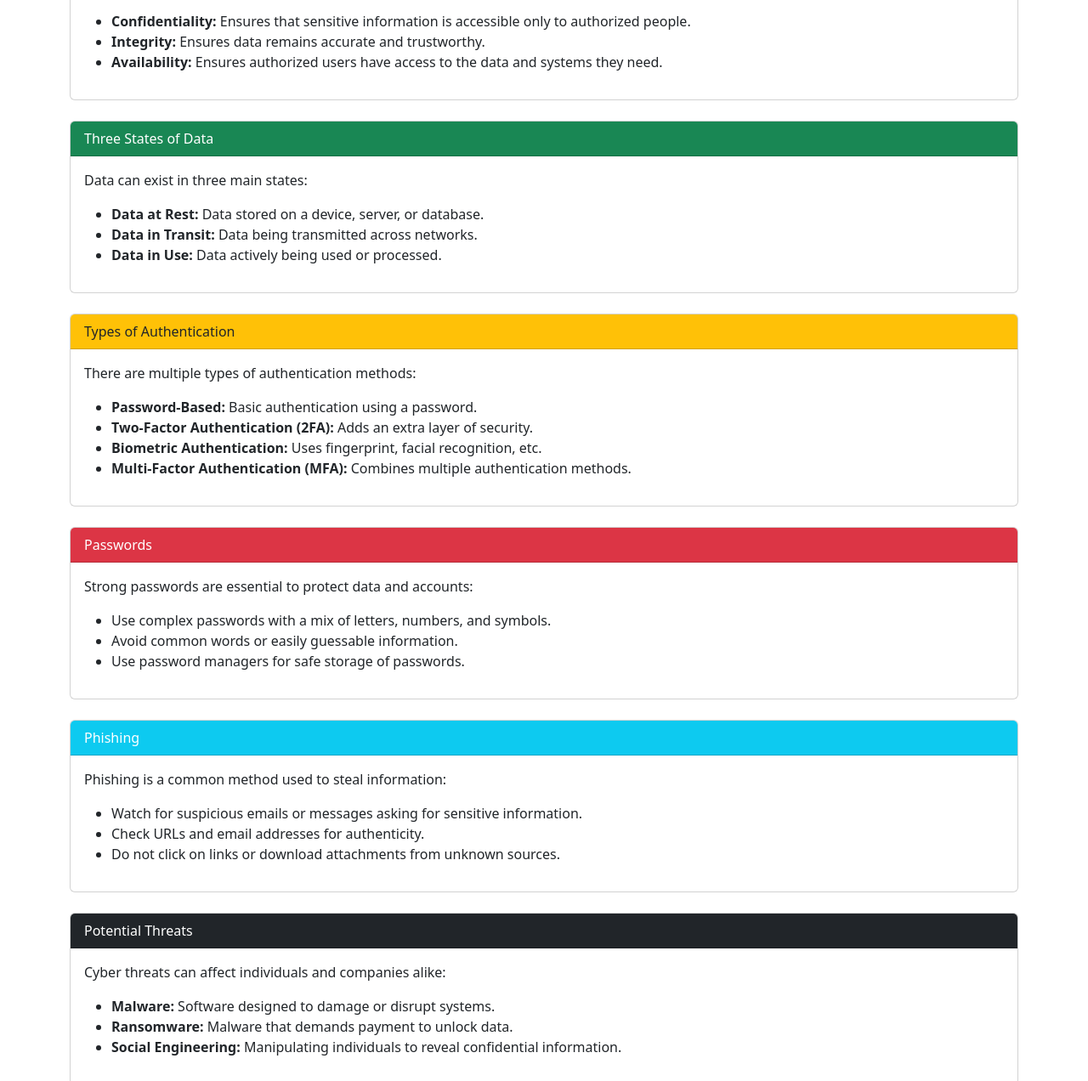
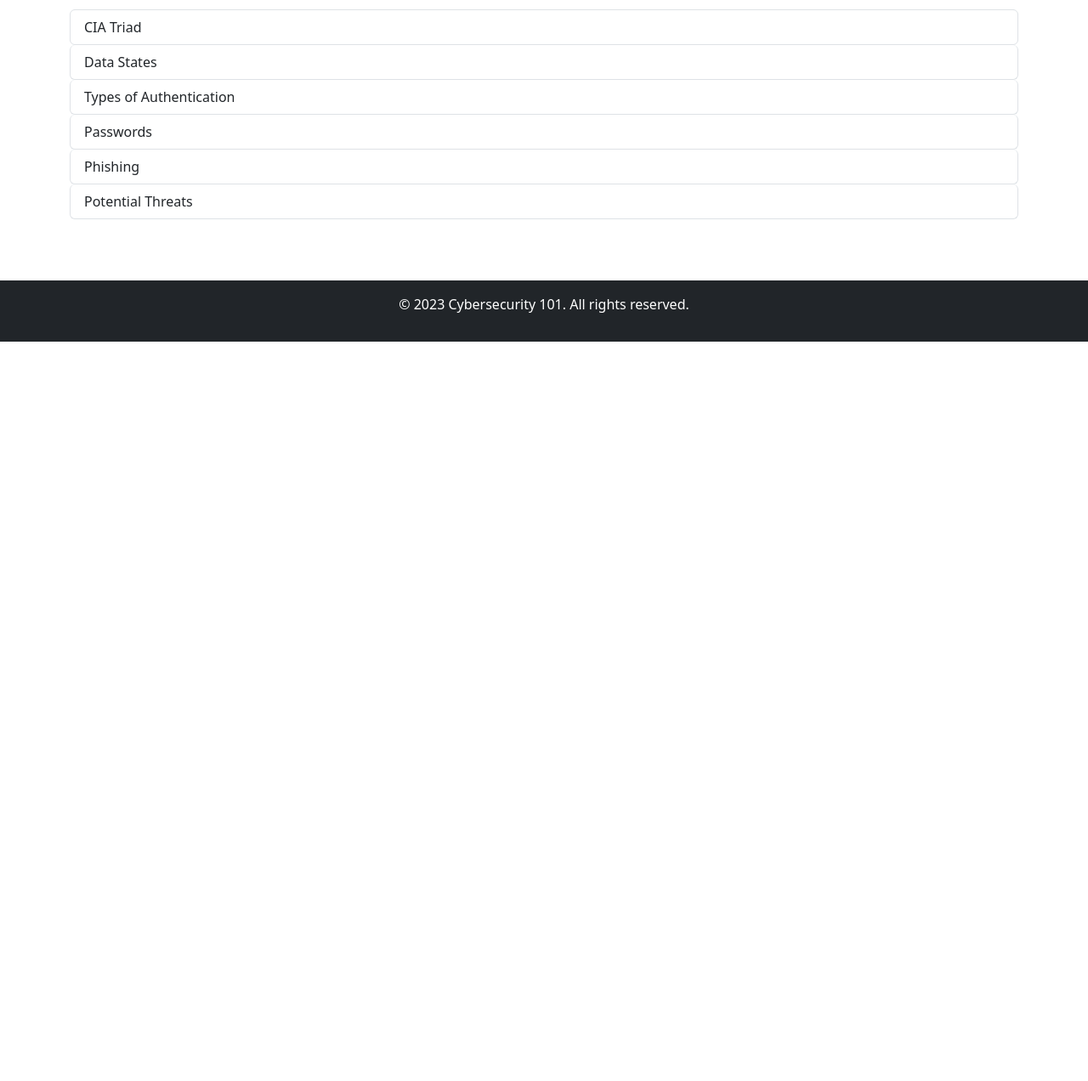
Before and after one commit to rohankomm/Cybersecurity-Concept-Website, a plain HTML site: page index.html in a window 1280 px wide. Shown: the part 189-1461 px from the top of the page at 85% size. After the commit the page ends 800 px from the top, so only its background shows below. Drawn offline with nearby package versions, Linux system fonts and the light colour scheme.

Commit message:
Update index.html

```diff
--- a/index.html
+++ b/index.html
@@ -5,107 +5,57 @@
   <meta name="viewport" content="width=device-width, initial-scale=1.0">
   <title>Cybersecurity 101</title>
   <link rel="stylesheet" href="https://cdn.jsdelivr.net/npm/bootstrap@5.3.1/dist/css/bootstrap.min.css">
+  <link href="style.css" rel="stylesheet" type="text/css" />
 </head>
 <body>
 
   <!-- Navbar -->
   <nav class="navbar navbar-expand-lg navbar-dark bg-dark">
     <div class="container-fluid">
-      <a class="navbar-brand" href="#">Cybersecurity 101</a>
+      <a class="navbar-brand" href="index.html">  Cybersecurity 101</a>
       <button class="navbar-toggler" type="button" data-bs-toggle="collapse" data-bs-target="#navbarNav">
         <span class="navbar-toggler-icon"></span>
       </button>
       <div class="collapse navbar-collapse" id="navbarNav">
         <ul class="navbar-nav ms-auto">
-          <li class="nav-item"><a class="nav-link" href="#cia-triad">CIA Triad</a></li>
-          <li class="nav-item"><a class="nav-link" href="#data-states">Data States</a></li>
-          <li class="nav-item"><a class="nav-link" href="#authentication">Authentication</a></li>
-          <li class="nav-item"><a class="nav-link" href="#passwords">Passwords</a></li>
-          <li class="nav-item"><a class="nav-link" href="#phishing">Phishing</a></li>
-          <li class="nav-item"><a class="nav-link" href="#threats">Threats</a></li>
+          <li class="nav-item"><a class="nav-link" href="cia.html">CIA Triad</a></li>
+          <li class="nav-item"><a class="nav-link" href="data.html">Data States</a></li>
+          <li class="nav-item"><a class="nav-link" href="authent.html">Authentication</a></li>
+          <li class="nav-item"><a class="nav-link" href="passwords.html">Passwords</a></li>
+          <li class="nav-item"><a class="nav-link" href="phishing.html">Phishing</a></li>
+          <li class="nav-item"><a class="nav-link" href="threats.html">Threats</a></li>
         </ul>
       </div>
     </div>
   </nav>
 
-  <!-- Main Content -->
+  <!-- Home Page Links Section -->
   <div class="container mt-5">
-
-    <!-- CIA Triad Section -->
-    <div id="cia-triad" class="card mb-4">
-      <div class="card-header bg-primary text-white">CIA Triad</div>
-      <div class="card-body">
-        <p>The CIA Triad is a model for security policies and practices that includes:</p>
-        <ul>
-          <li><strong>Confidentiality:</strong> Ensures that sensitive information is accessible only to authorized people.</li>
-          <li><strong>Integrity:</strong> Ensures data remains accurate and trustworthy.</li>
-          <li><strong>Availability:</strong> Ensures authorized users have access to the data and systems they need.</li>
-        </ul>
-      </div>
+    <div class = "typewriter">
+      <h1 class="line-1 anim-typewriter">Welcome to Cybersecurity 101</h1>
+      <p class="line-1 anim-typewriter">Explore the essential topics below to learn more about cybersecurity:</p>
     </div>
 
-    <!-- Data States Section -->
-    <div id="data-states" class="card mb-4">
-      <div class="card-header bg-success text-white">Three States of Data</div>
-      <div class="card-body">
-        <p>Data can exist in three main states:</p>
-        <ul>
-          <li><strong>Data at Rest:</strong> Data stored on a device, server, or database.</li>
-          <li><strong>Data in Transit:</strong> Data being transmitted across networks.</li>
-          <li><strong>Data in Use:</strong> Data actively being used or processed.</li>
-        </ul>
-      </div>
+    <div class="list-group">
+        <button class="list-group-item list-group-item-action btn btn-primary" onclick="window.location.href='cia.html'">CIA Triad</button>
+        <button class="list-group-item list-group-item-action btn btn-primary" onclick="window.location.href='data.html'">Data States</button>
+        <button class="list-group-item list-group-item-action btn btn-primary" onclick="window.location.href='authent.html'">Types of Authentication</button>
+        <button class="list-group-item list-group-item-action btn btn-primary" onclick="window.location.href='passwords.html'">Passwords</button>
+        <button class="list-group-item list-group-item-action btn btn-primary" onclick="window.location.href='phishing.html'">Phishing</button>
+        <button class="list-group-item list-group-item-action btn btn-primary" onclick="window.location.href='threats.html'">Potential Threats</button>
     </div>
+</div>
 
-    <!-- Authentication Section -->
-    <div id="authentication" class="card mb-4">
-      <div class="card-header bg-warning text-dark">Types of Authentication</div>
-      <div class="card-body">
-        <p>There are multiple types of authentication methods:</p>
-        <ul>
-          <li><strong>Password-Based:</strong> Basic authentication using a password.</li>
-          <li><strong>Two-Factor Authentication (2FA):</strong> Adds an extra layer of security.</li>
-          <li><strong>Biometric Authentication:</strong> Uses fingerprint, facial recognition, etc.</li>
-          <li><strong>Multi-Factor Authentication (MFA):</strong> Combines multiple authentication methods.</li>
-        </ul>
-      </div>
-    </div>
 
-    <!-- Passwords Section -->
-    <div id="passwords" class="card mb-4">
-      <div class="card-header bg-danger text-white">Passwords</div>
-      <div class="card-body">
-        <p>Strong passwords are essential to protect data and accounts:</p>
-        <ul>
-          <li>Use complex passwords with a mix of letters, numbers, and symbols.</li>
-          <li>Avoid common words or easily guessable information.</li>
-          <li>Use password managers for safe storage of passwords.</li>
-        </ul>
-      </div>
-    </div>
+  <br>
+  <br>
 
-    <!-- Phishing Section -->
-    <div id="phishing" class="card mb-4">
-      <div class="card-header bg-info text-white">Phishing</div>
-      <div class="card-body">
-        <p>Phishing is a common method used to steal information:</p>
-        <ul>
-          <li>Watch for suspicious emails or messages asking for sensitive information.</li>
-          <li>Check URLs and email addresses for authenticity.</li>
-          <li>Do not click on links or download attachments from unknown sources.</li>
-        </ul>
-      </div>
-    </div>
+  <!-- Footer -->
+  <footer class="bg-dark text-white text-center py-3 mt-4">
+    <p>&copy; 2023 Cybersecurity 101. All rights reserved.</p>
+  </footer>
 
-    <!-- Threats Section -->
-    <div id="threats" class="card mb-4">
-      <div class="card-header bg-dark text-white">Potential Threats</div>
-      <div class="card-body">
-        <p>Cyber threats can affect individuals and companies alike:</p>
-        <ul>
-          <li><strong>Malware:</strong> Software designed to damage or disrupt systems.</li>
-          <li><strong>Ransomware:</strong> Malware that demands payment to unlock data.</li>
-          <li><strong>Social Engineering:</strong> Manipulating individuals to reveal confidential information.</li>
-        </ul>
-      </div>
-    </div>
+  <!-- Bootstrap JS and dependencies -->
+  <script src="https://cdn.jsdelivr.net/npm/bootstrap@5.3.1/dist/js/bootstrap.bundle.min.js"></script>
+</body>
+</html>
```
